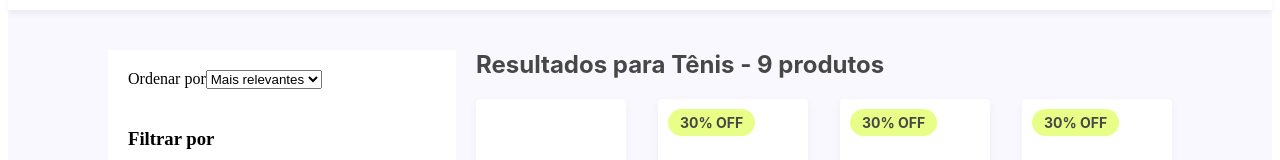
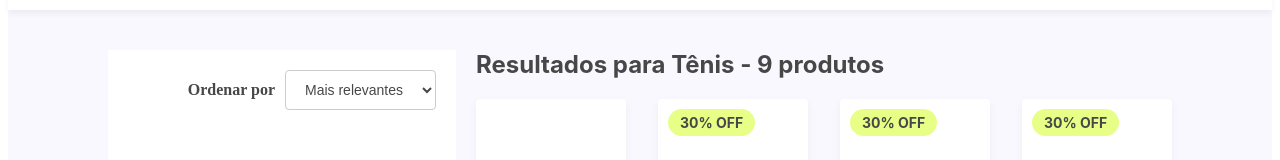
Before and after one commit to GABRIELRODRIGUESCAVALCANTE/projeto-front-end, a React (Vite) app: page /produtos in a window 1280 px wide. Shown: the part 148-308 px from the top of the page. Built offline with nearby package versions, Linux system fonts and the light colour scheme.

Commit message:
quase finalização

```diff
--- a/src/components/FilterGroup.css
+++ b/src/components/FilterGroup.css
@@ -4,7 +4,7 @@
     border-bottom: 1px solid #CCCCCC; /* Linha separadora light-gray-2 (aproximado) */
 }
 
-/* Remove a linha do último item para não ficar estranho */
+
 .filter-group-container:last-child {
     border-bottom: none;
 }
@@ -32,7 +32,7 @@
     color: #474747;
 }
 
-/* O input (Checkbox ou Radio) - Requisito: 22x22px */
+
 .filter-input {
     width: 22px;
     height: 22px;
--- a/src/components/FilterGroup.jsx
+++ b/src/components/FilterGroup.jsx
@@ -11,7 +11,7 @@ const FilterGroup = ({ title, inputType, options }) => {
           <label key={index} className="filter-option-label">
             <input
               type={inputType}
-              name={title} // O 'name' igual agrupa os Radios para só selecionar um
+              name={title}
               value={option.value || option.text}
               className="filter-input"
             />
--- a/src/components/Footer.css
+++ b/src/components/Footer.css
@@ -1,32 +1,31 @@
-/* src/components/Footer/Footer.css */
+
 
 .footer-container {
     background-color: #1F1F1F;
     color: #FFFFFF;
-    /* REDUZI O PADDING: Antes era 60px 100px, agora diminuí para ficar mais compacto */
     padding: 40px 60px 20px 60px;
     font-family: 'Inter', sans-serif;
 }
 
 .footer-content {
     display: flex;
-    justify-content: space-between; /* Separa esquerda e direita */
+    justify-content: space-between;
     align-items: flex-start;
     margin-bottom: 30px;
 }
 
-/* --- LADO ESQUERDO (Logo e Redes) --- */
+
 .footer-col-left {
-    width: 30%; /* Define um tamanho fixo para não empurrar os outros */
-    min-width: 250px; /* Garante que não fica espremido demais */
+    width: 30%;
+    min-width: 250px;
 }
 
-/* --- LADO DIREITO (As colunas de texto) --- */
+
 .footer-col-right {
     display: flex;
-    justify-content: space-between; /* Espalha as 3 colunas */
+    justify-content: space-between;
     width: 60%; /* Ocupa o resto do espaço da tela */
-    gap: 20px; /* Espaço entre as colunas (diminuí de 60px para caber tudo) */
+    gap: 20px;
 }
 
 /* Estilo de cada coluna pequena (Informação, Categorias...) */
--- a/src/components/ProductCard.css
+++ b/src/components/ProductCard.css
@@ -1,4 +1,4 @@
-/* src/components/ProductCard.css */
+
 
 .product-card {
     /* OBRIGATÓRIO: Faz o cartão obedecer à grelha */
@@ -87,10 +87,9 @@
 .price-discount { font-size: 20px; font-weight: bold; color: #474747; }
 
 
-/* --- RESPONSIVIDADE CELULAR --- */
+/* RESPONSIVIDADE CELULAR */
 @media (max-width: 768px) {
     .card-image-container {
-        /* Altura menor para ficar proporcional */
         height: 160px !important;
     }
 
--- a/src/pages/ProductListingPage.css
+++ b/src/pages/ProductListingPage.css
@@ -1,6 +1,3 @@
-/* ProductListingPage.css */
-
-/* --- LAYOUT GERAL --- */
 .product-listing-page {
     background-color: #F9F8FE;
     padding: 40px 100px;
@@ -8,17 +5,15 @@
     gap: 20px;
     min-height: 80vh;
     align-items: flex-start;
-    position: relative; /* Necessário para contexto */
+    position: relative;
 }
 
-/* Esconde o botão e o cabeçalho mobile por padrão no Desktop */
 .mobile-filter-header,
 .mobile-filter-close,
 .overlay {
     display: none;
 }
 
-/* Sidebar Padrão (Desktop) */
 .filter-sidebar-container {
     width: 308px;
     min-width: 308px;
@@ -40,9 +35,53 @@
     gap: 16px;
 }
 
-/* =========================================
-   RESPONSIVIDADE (MOBILE)
-   ========================================= */
+.sort-container {
+    display: flex;
+    align-items: center;
+    gap: 10px;
+    margin-bottom: 20px;
+    justify-content: flex-end;
+}
+
+.sort-label {
+    font-size: 16px;
+    font-weight: bold;
+    color: #474747;
+}
+
+.sort-select {
+    padding: 10px 15px;
+    font-size: 14px;
+    color: #474747;
+    background-color: #FFFFFF;
+    border: 1px solid #CCCCCC;
+    border-radius: 4px;
+    cursor: pointer;
+    outline: none;
+    min-width: 150px;
+    transition: border-color 0.3s ease;
+}
+
+.sort-select:hover {
+    border-color: #666666;
+}
+
+.sort-select:focus {
+    border-color: #C92071;
+}
+
+@media (max-width: 768px) {
+    .sort-container {
+        justify-content: space-between;
+        width: 100%;
+        margin-top: 15px;
+    }
+
+    .sort-select {
+        flex-grow: 1;
+        max-width: 200px;
+    }
+}
 
 @media (max-width: 768px) {
     .product-listing-page {
@@ -50,12 +89,11 @@
         padding: 20px;
     }
 
-    /* 1. Botão de abrir filtro (Visível só no mobile) */
     .mobile-filter-header {
         display: flex;
         width: 100%;
         margin-bottom: 20px;
-        justify-content: flex-end; /* Botão fica à direita ou esquerda, como preferir */
+        justify-content: flex-end;
     }
 
     .filter-toggle-btn {
@@ -70,25 +108,22 @@
         cursor: pointer;
     }
 
-    /* 2. Transformando a Sidebar em um Menu Gaveta (Drawer) */
     .filter-sidebar-container {
-        position: fixed; /* Fixa na tela */
+        position: fixed;
         top: 0;
-        left: -100%; /* Começa escondida fora da tela à esquerda */
-        width: 80%; /* Ocupa 80% da tela */
-        height: 100vh; /* Altura total */
-        z-index: 1000; /* Fica por cima de tudo */
-        transition: left 0.3s ease; /* Animação suave */
-        overflow-y: auto; /* Permite rolar se tiver muitos filtros */
+        left: -100%;
+        width: 80%;
+        height: 100vh;
+        z-index: 1000;
+        transition: left 0.3s ease;
+        overflow-y: auto;
         box-shadow: 2px 0 10px rgba(0,0,0,0.2);
     }
 
-    /* Quando a classe 'open' é adicionada pelo React */
     .filter-sidebar-container.open {
-        left: 0; /* Entra na tela */
+        left: 0;
     }
 
-    /* 3. Cabeçalho dentro do menu (Botão fechar) */
     .mobile-filter-close {
         display: flex;
         justify-content: space-between;
@@ -109,10 +144,9 @@
         border: none;
         font-size: 24px;
         cursor: pointer;
-        color: #C92071; /* Cor de destaque (rosa) */
+        color: #C92071;
     }
 
-    /* 4. Overlay (Fundo escuro atrás do menu) */
     .overlay {
         display: block;
         position: fixed;
@@ -121,10 +155,9 @@
         width: 100vw;
         height: 100vh;
         background: rgba(0,0,0,0.5);
-        z-index: 999; /* Fica logo atrás do menu */
+        z-index: 999;
     }
 
-    /* Ajuste da grid para celular */
     .product-grid-container {
         grid-template-columns: repeat(2, 1fr);
     }
--- a/src/pages/ProductViewPage.css
+++ b/src/pages/ProductViewPage.css
@@ -1,14 +1,14 @@
 .product-view-container {
     padding: 40px 100px;
-    background-color: #F9F8FE; /* Fundo cinza claro padrão */
+    background-color: #F9F8FE;
     display: flex;
     flex-direction: column;
-    gap: 80px; /* Distância entre detalhes do produto e a lista de recomendados */
+    gap: 80px;
 }
 
 .product-details-wrapper {
     display: flex;
-    gap: 40px; /* Espaço entre Galeria e BuyBox */
+    gap: 40px;
     align-items: flex-start;
 }
 
```
Also changed, not shown: src/components/FeaturedCollections.css (+8 -8 lines).
